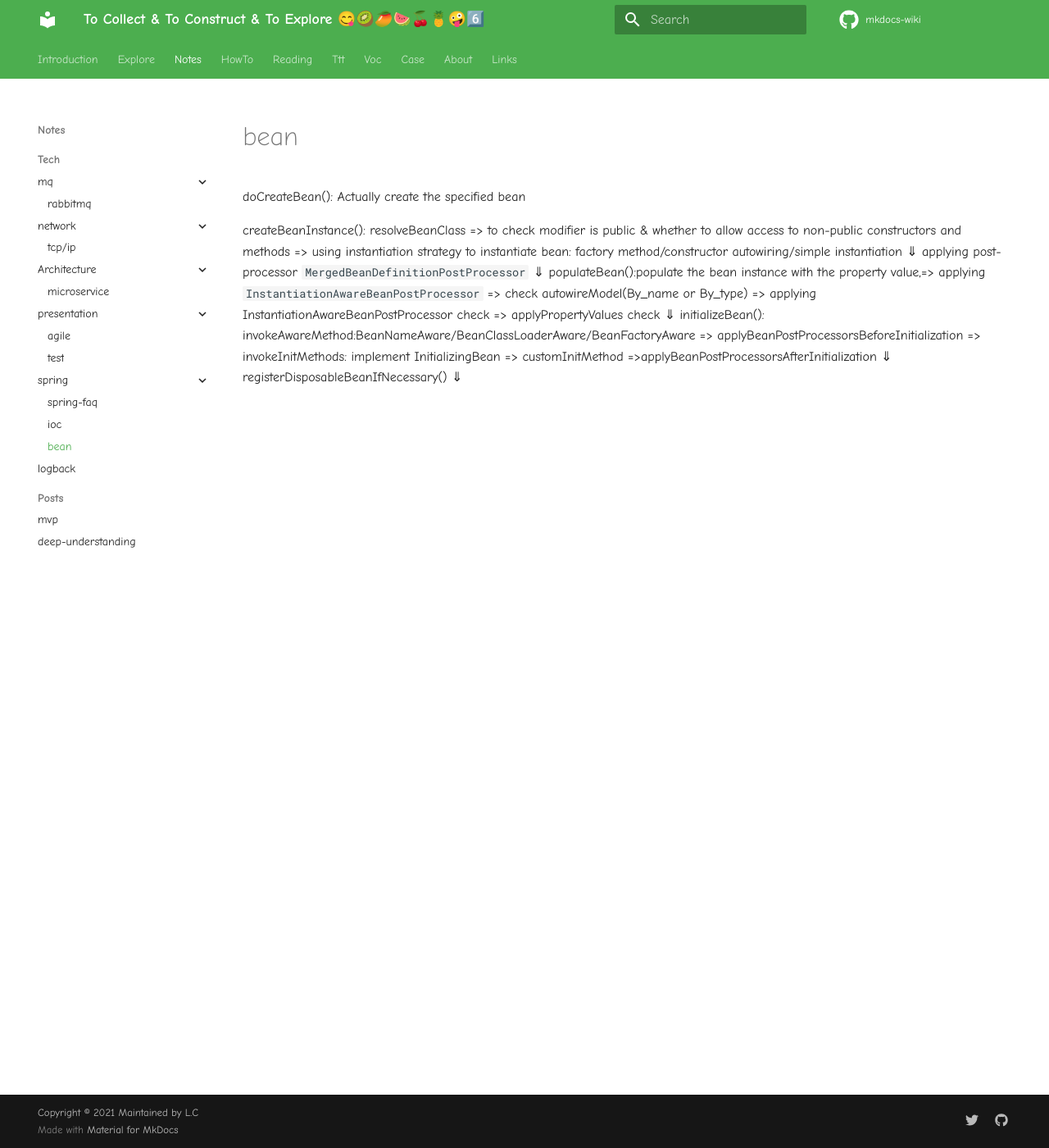
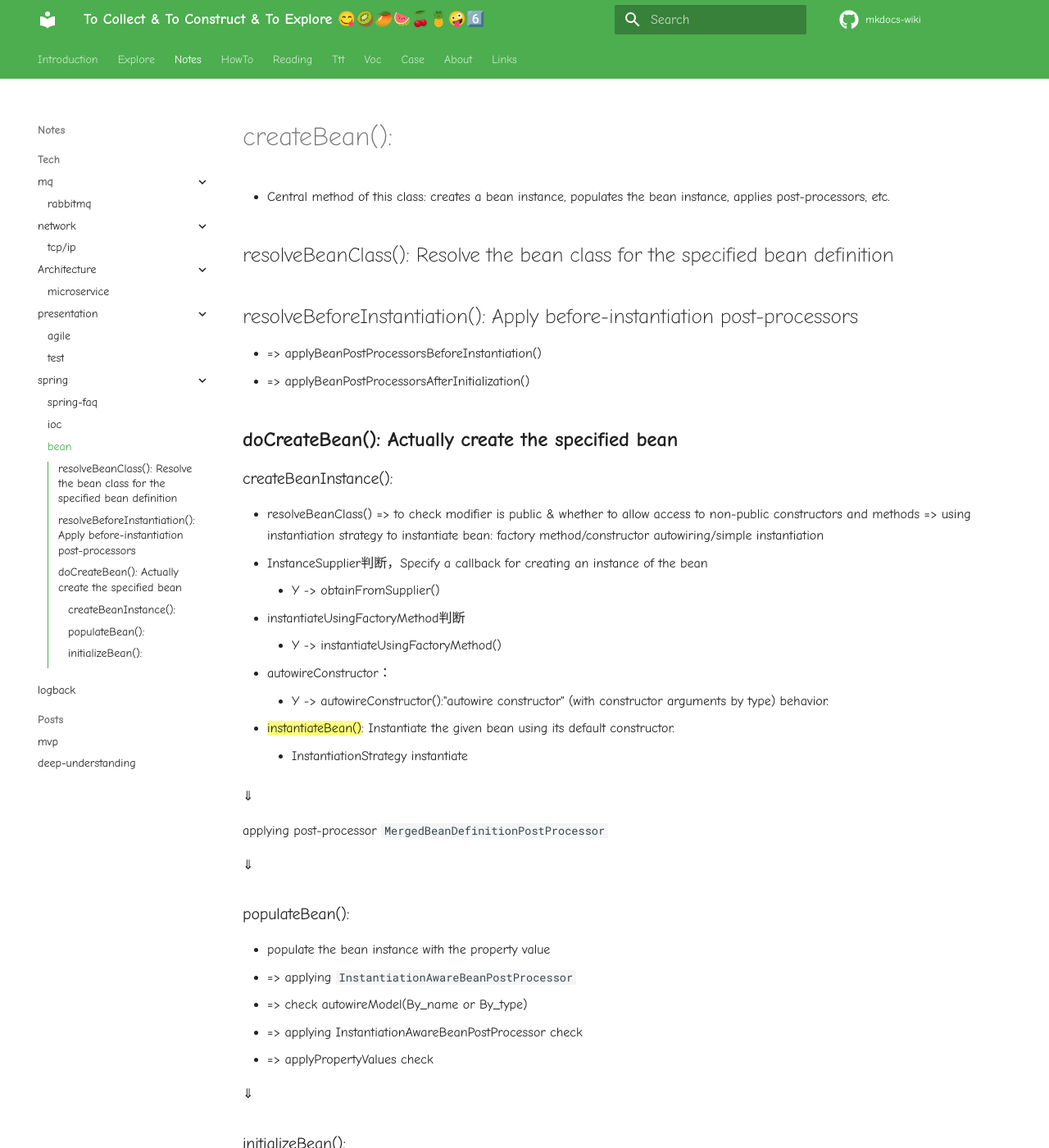
Before and after one commit to ethfun/mkdocs-wiki, an MkDocs documentation site: the page built from docs/notes/tech/spring/Bean.md, in a window 1280 px wide and 1400 px high. Shown: the whole window at 82% size. Built offline with MkDocs 1.6.1 and Material for MkDocs 9.7.7, drawn with Linux system fonts in a browser that asks for light colours; comment, search, counter and statistics services are not loaded; some of the changed text lies outside the part shown.

Commit message:
to add modify files

```diff
--- a/docs/notes/tech/spring/Bean.md
+++ b/docs/notes/tech/spring/Bean.md
@@ -1,14 +1,53 @@
-doCreateBean(): Actually create the specified bean
+# createBean():
+- Central method of this class: creates a bean instance, populates the bean instance, applies post-processors, etc.
 
-createBeanInstance():
-    resolveBeanClass => to check modifier is public & whether to allow access to non-public constructors and methods => using instantiation strategy to instantiate bean: factory method/constructor autowiring/simple instantiation
+## resolveBeanClass(): Resolve the bean class for the specified bean definition
+
+## resolveBeforeInstantiation(): Apply before-instantiation post-processors
+- => applyBeanPostProcessorsBeforeInstantiation()
+- => applyBeanPostProcessorsAfterInitialization()
+
+## **doCreateBean(): Actually create the specified bean**
+
+### createBeanInstance():
+- resolveBeanClass()
+    => to check modifier is public & whether to allow access to non-public constructors and methods
+    => using instantiation strategy to instantiate bean: factory method/constructor autowiring/simple instantiation
+- InstanceSupplier判断，Specify a callback for creating an instance of the bean
+    - Y -> obtainFromSupplier()
+- instantiateUsingFactoryMethod判断
+    - Y -> instantiateUsingFactoryMethod()
+- autowireConstructor：
+    - Y -> autowireConstructor():"autowire constructor" (with constructor arguments by type) behavior.
+- ==instantiateBean()==: Instantiate the given bean using its default constructor.
+    - InstantiationStrategy instantiate
+
 ⇓
+
 applying post-processor `MergedBeanDefinitionPostProcessor`
+
 ⇓
-populateBean():populate the bean instance with the property value,=> applying `InstantiationAwareBeanPostProcessor` => check autowireModel(By_name or By_type) => applying InstantiationAwareBeanPostProcessor check => applyPropertyValues check
+
+### populateBean():
+
+- populate the bean instance with the property value
+- => applying `InstantiationAwareBeanPostProcessor`
+- => check autowireModel(By_name or By_type)
+- => applying InstantiationAwareBeanPostProcessor check
+- => applyPropertyValues check
+
 ⇓
-initializeBean(): invokeAwareMethod:BeanNameAware/BeanClassLoaderAware/BeanFactoryAware => applyBeanPostProcessorsBeforeInitialization => invokeInitMethods: implement InitializingBean => customInitMethod
-=>applyBeanPostProcessorsAfterInitialization
+
+### initializeBean():
+
+- invokeAwareMethod: BeanNameAware/BeanClassLoaderAware/BeanFactoryAware
+- => **applyBeanPostProcessorsBeforeInitialization**
+- => invokeInitMethods: implement InitializingBean
+    - => customInitMethod
+- => **applyBeanPostProcessorsAfterInitialization**
+
 ⇓
-registerDisposableBeanIfNecessary()
+
+**registerDisposableBeanIfNecessary()**
+
 ⇓
```
Also changed, not shown: docs/notes/tech/python/trick101.md (added, +45 -0 lines), docs/notes/tech/architecture/Domain-driven architecture.md (added), docs/notes/tech/architecture/Event-driven architecture.md (added), docs/notes/tech/architecture/REST architecture.md (added).
